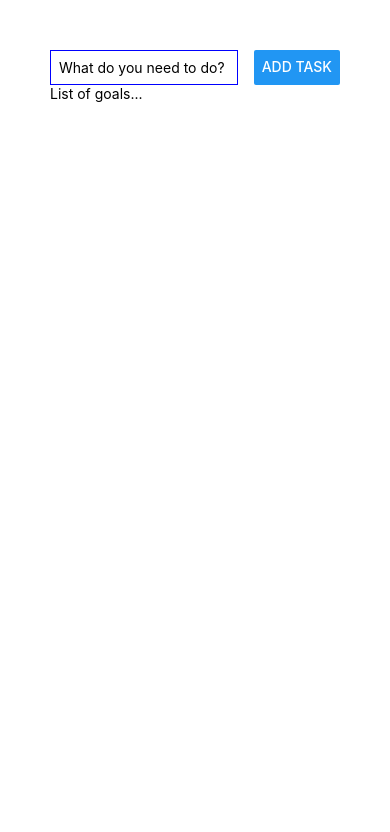
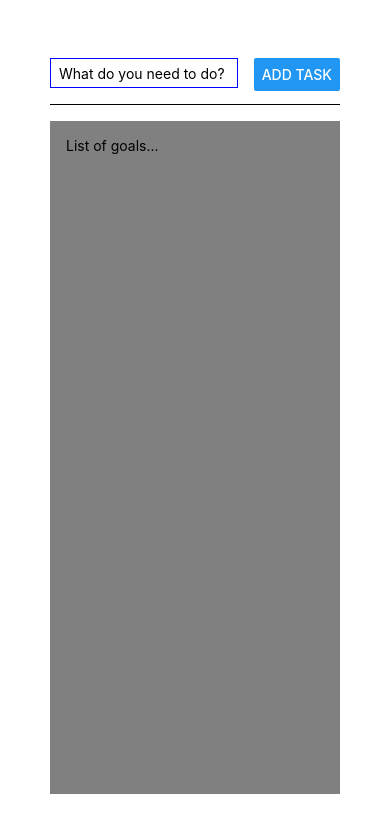
Before and after one commit to SpiderAndCat/reactNative_ToDoApp, a React Native app: screen / in a window 390 px wide. Shown: the top 832 px of the page. Built offline with nearby package versions, Linux system fonts and the light colour scheme.

Commit message:
Basic layout touchup

```diff
--- a/App.js
+++ b/App.js
@@ -4,11 +4,15 @@ import { StyleSheet, Text, View, TextInput, Button } from 'react-native';
 export default function App() {
   return (
     <View style={styles.container}>
+
       <View style={styles.inputContainer}>
         <TextInput style={styles.textInput} placeholder='What do you need to do?'></TextInput>
-        <Button style={styles.addButton}title='Add Task'/>
+        <View style={styles.addButton}>
+          <Button title='Add Task'/>
+        </View>
       </View>
-      <View>
+
+      <View style={styles.tasksContainer}>
         <Text>List of goals...</Text>
       </View>
 
@@ -22,18 +26,30 @@ const styles = StyleSheet.create({
     flex: 1
   },
   inputContainer: {
+    flex: 1,
     flexDirection: 'row',
-    justifyContent: 'space-between'
+    justifyContent: 'space-between',
+    paddingBottom: 16,
+    paddingTop: 8,
+    marginBottom: 16,
+    borderBottomWidth: 1,
+    maxHeight: 55
   },
   textInput: {
     marginRight: 16,
     padding: 8,
     borderWidth: 1,
     borderColor: 'blue',
-    width: '80%'
-
+    width: '80%',
+    height: '100%'
   },
   addButton: {
-    alignItems: 'center'
+    alignItems: 'center',
+    height: '100vh'
+  },
+  tasksContainer: {
+    flex: 5,
+    padding: 16,
+    backgroundColor: 'gray'
   }
 });
```
